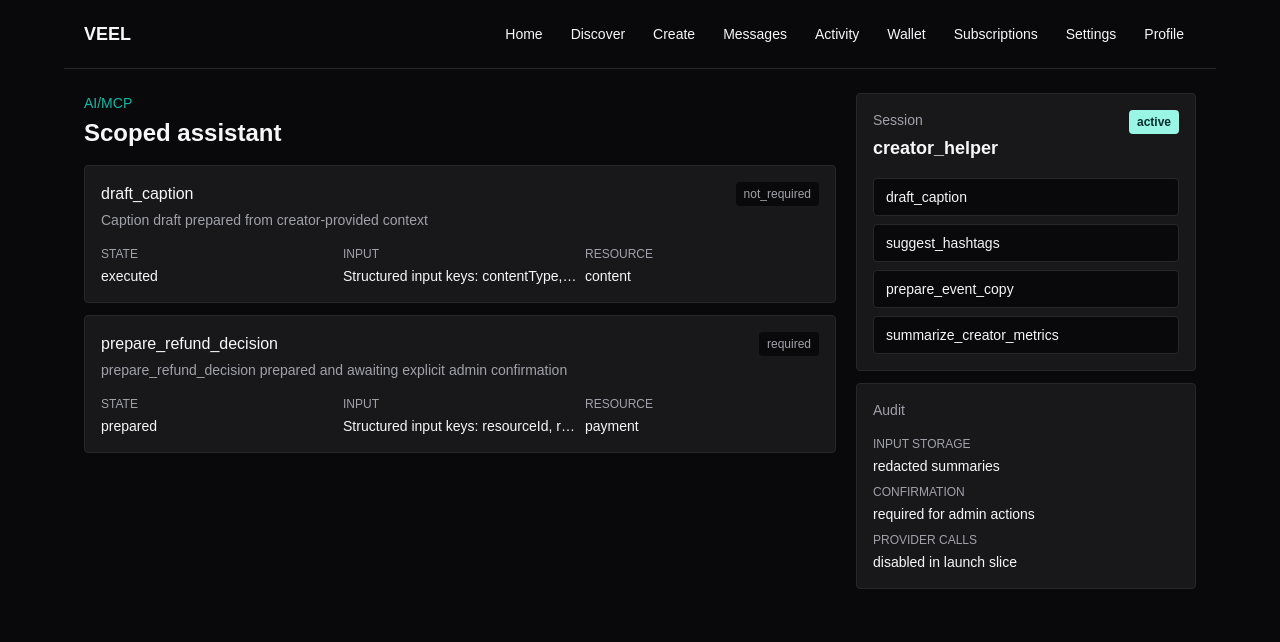
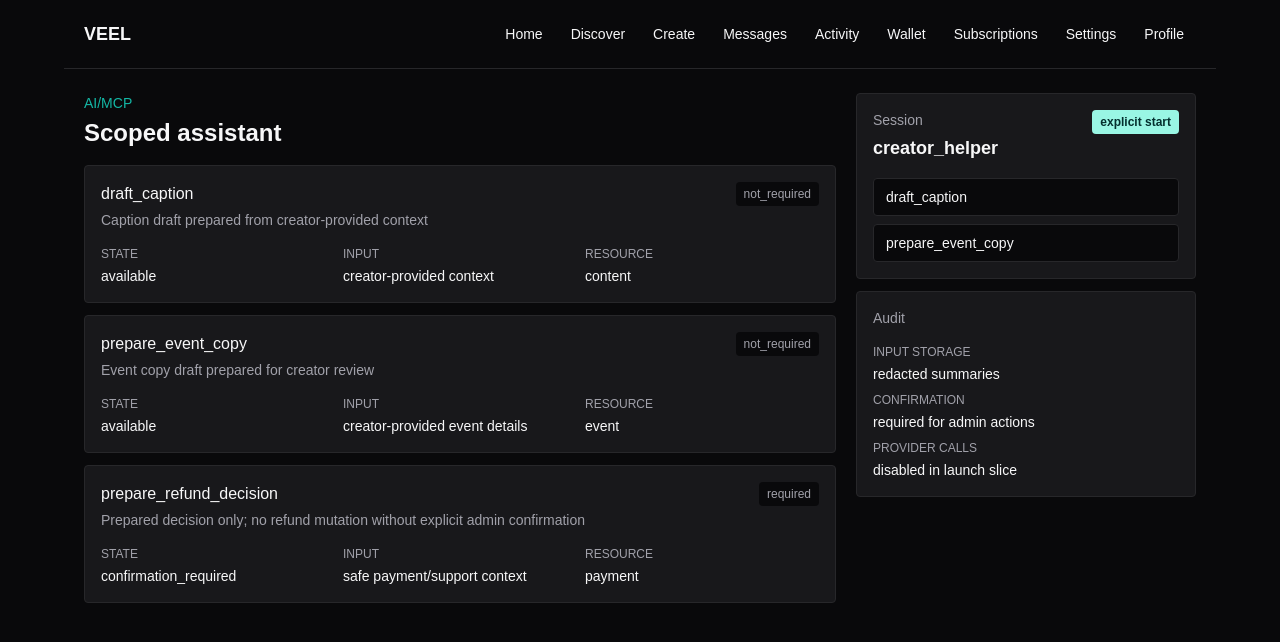
Before and after one commit to mariospeterman/VEEL-v2, a Next.js app in the folder apps/web/: page /assistant in a window 1280 px wide. Shown: the top 642 px of the page. Built offline with nearby package versions, Linux system fonts and the light colour scheme.

Commit message:
Remove mutation-only frontend fixtures

```diff
--- a/apps/web/app/assistant/page.tsx
+++ b/apps/web/app/assistant/page.tsx
@@ -1,52 +1,32 @@
-import type { components } from "@veel/contracts";
 import { appShellNavItems } from "@veel/ui";
 
-type AiSession = components["schemas"]["AiSession"];
-type AiToolCall = components["schemas"]["AiToolCall"];
-
-const session: AiSession = {
-  id: "00000000-0000-4000-8000-0000000000a1",
-  scope: "creator_helper",
-  state: "active",
-  allowedTools: ["draft_caption", "suggest_hashtags", "prepare_event_copy", "summarize_creator_metrics"],
-  createdAt: "2026-06-04T20:00:00.000Z",
-  expiresAt: "2026-06-04T20:30:00.000Z"
-};
-
-const calls: AiToolCall[] = [
+const creatorTools = [
   {
-    id: "00000000-0000-4000-8000-0000000000a2",
-    sessionId: session.id,
-    toolName: "draft_caption",
-    state: "executed",
-    confirmationState: "not_required",
-    inputSummary: "Structured input keys: contentType, tone",
-    outputSummary: "Caption draft prepared from creator-provided context",
-    result: {
-      draft: "New drop is live. Tap in for the full set and save your favorites."
-    },
-    affectedResource: {
-      type: "content",
-      id: "00000000-0000-4000-8000-000000000040"
-    },
-    createdAt: "2026-06-04T20:01:00.000Z"
+    confirmation: "not_required",
+    input: "creator-provided context",
+    name: "draft_caption",
+    output: "Caption draft prepared from creator-provided context",
+    resource: "content",
+    state: "available"
   },
   {
-    id: "00000000-0000-4000-8000-0000000000a3",
-    sessionId: session.id,
-    toolName: "prepare_refund_decision",
-    state: "prepared",
-    confirmationState: "required",
-    inputSummary: "Structured input keys: resourceId, resourceType",
-    outputSummary: "prepare_refund_decision prepared and awaiting explicit admin confirmation",
-    result: {
-      status: "confirmation_required"
-    },
-    affectedResource: {
-      type: "payment",
-      id: "00000000-0000-4000-8000-000000000050"
-    },
-    createdAt: "2026-06-04T20:02:00.000Z"
+    confirmation: "not_required",
+    input: "creator-provided event details",
+    name: "prepare_event_copy",
+    output: "Event copy draft prepared for creator review",
+    resource: "event",
+    state: "available"
+  }
+];
+
+const adminTools = [
+  {
+    confirmation: "required",
+    input: "safe payment/support context",
+    name: "prepare_refund_decision",
+    output: "Prepared decision only; no refund mutation without explicit admin confirmation",
+    resource: "payment",
+    state: "confirmation_required"
   }
 ];
 
@@ -78,8 +58,8 @@ export default function AssistantPage() {
           </div>
 
           <div className="grid gap-3">
-            {calls.map((call) => (
-              <ToolCallCard call={call} key={call.id} />
+            {[...creatorTools, ...adminTools].map((tool) => (
+              <ToolCard key={tool.name} tool={tool} />
             ))}
           </div>
         </section>
@@ -89,19 +69,19 @@ export default function AssistantPage() {
             <div className="flex items-start justify-between gap-3">
               <div>
                 <p className="text-sm font-medium text-[var(--muted)]">Session</p>
-                <h2 className="mt-1 text-lg font-semibold tracking-normal">{session.scope}</h2>
+                <h2 className="mt-1 text-lg font-semibold tracking-normal">creator_helper</h2>
               </div>
               <span className="rounded bg-[var(--accent-soft)] px-2 py-1 text-xs font-semibold text-[var(--accent-strong)]">
-                {session.state}
+                explicit start
               </span>
             </div>
             <div className="mt-4 grid gap-2">
-              {session.allowedTools.map((tool) => (
+              {creatorTools.map((tool) => (
                 <span
                   className="rounded border border-[var(--line)] bg-[var(--background)] px-3 py-2 text-sm"
-                  key={tool}
+                  key={tool.name}
                 >
-                  {tool}
+                  {tool.name}
                 </span>
               ))}
             </div>
@@ -121,22 +101,33 @@ export default function AssistantPage() {
   );
 }
 
-function ToolCallCard({ call }: { call: AiToolCall }) {
+function ToolCard({
+  tool
+}: {
+  tool: {
+    confirmation: string;
+    input: string;
+    name: string;
+    output: string;
+    resource: string;
+    state: string;
+  };
+}) {
   return (
     <article className="rounded border border-[var(--line)] bg-[var(--panel)] p-4">
       <div className="flex flex-wrap items-start justify-between gap-3">
         <div className="min-w-0">
-          <p className="font-medium">{call.toolName}</p>
-          <p className="mt-1 text-sm text-[var(--muted)]">{call.outputSummary}</p>
+          <p className="font-medium">{tool.name}</p>
+          <p className="mt-1 text-sm text-[var(--muted)]">{tool.output}</p>
         </div>
         <span className="rounded bg-[var(--background)] px-2 py-1 text-xs text-[var(--muted)]">
-          {call.confirmationState}
+          {tool.confirmation}
         </span>
       </div>
       <div className="mt-4 grid gap-2 text-sm sm:grid-cols-3">
-        <Fact label="State" value={call.state} />
-        <Fact label="Input" value={call.inputSummary} />
-        <Fact label="Resource" value={call.affectedResource?.type ?? "none"} />
+        <Fact label="State" value={tool.state} />
+        <Fact label="Input" value={tool.input} />
+        <Fact label="Resource" value={tool.resource} />
       </div>
     </article>
   );
--- a/apps/web/app/create/page.tsx
+++ b/apps/web/app/create/page.tsx
@@ -1,28 +1,4 @@
-import type { components } from "@veel/contracts";
 import { appShellNavItems } from "@veel/ui";
-
-type CreateContentRequest = components["schemas"]["CreateContentRequest"];
-type UploadSession = components["schemas"]["UploadSession"];
-
-const draft: CreateContentRequest = {
-  mediaType: "vod",
-  caption: "Studio lighting test with subscriber-ready full playback.",
-  visibility: "public",
-  nsfwLabel: "adult"
-};
-
-const uploadSession: UploadSession = {
-  uploadUrl: "https://video.bunnycdn.com/tusupload",
-  provider: "bunny",
-  headers: {
-    "Tus-Resumable": "1.0.0",
-    AuthorizationSignature: "server-generated",
-    AuthorizationExpire: "upload-session-expiry",
-    VideoId: "bunny-video-guid",
-    LibraryId: "library-id"
-  },
-  expiresAt: "2026-06-06T00:00:00.000Z"
-};
 
 const steps = [
   { label: "Draft", state: "server-owned", detail: "POST /v1/content" },
@@ -68,20 +44,20 @@ export default function CreatePage() {
           <section className="rounded border border-[var(--line)] bg-[var(--panel)] p-4">
             <p className="text-sm font-medium">Draft settings</p>
             <div className="mt-4 grid gap-3 text-sm">
-              <Fact label="Media" value={draft.mediaType} />
-              <Fact label="Visibility" value={draft.visibility} />
-              <Fact label="Label" value={draft.nsfwLabel} />
-              <Fact label="Caption" value={draft.caption ?? "empty"} />
+              <Fact label="Media" value="chosen by creator" />
+              <Fact label="Visibility" value="backend validated" />
+              <Fact label="Label" value="age and moderation required" />
+              <Fact label="Caption" value="draft text only until submitted" />
             </div>
           </section>
 
           <section className="rounded border border-[var(--line)] bg-[var(--panel)] p-4">
             <p className="text-sm font-medium">Upload session</p>
             <div className="mt-4 grid gap-3 text-sm">
-              <Fact label="Provider" value={uploadSession.provider} />
+              <Fact label="Provider" value="Bunny" />
               <Fact label="Upload" value="Bunny TUS" />
               <Fact label="Headers" value="safe session headers only" />
-              <Fact label="Expires" value={uploadSession.expiresAt} />
+              <Fact label="Expires" value="server issued per explicit action" />
             </div>
           </section>
         </aside>
```
Also changed, not shown: 1 other file (tests, documents, lock files or other folders).
